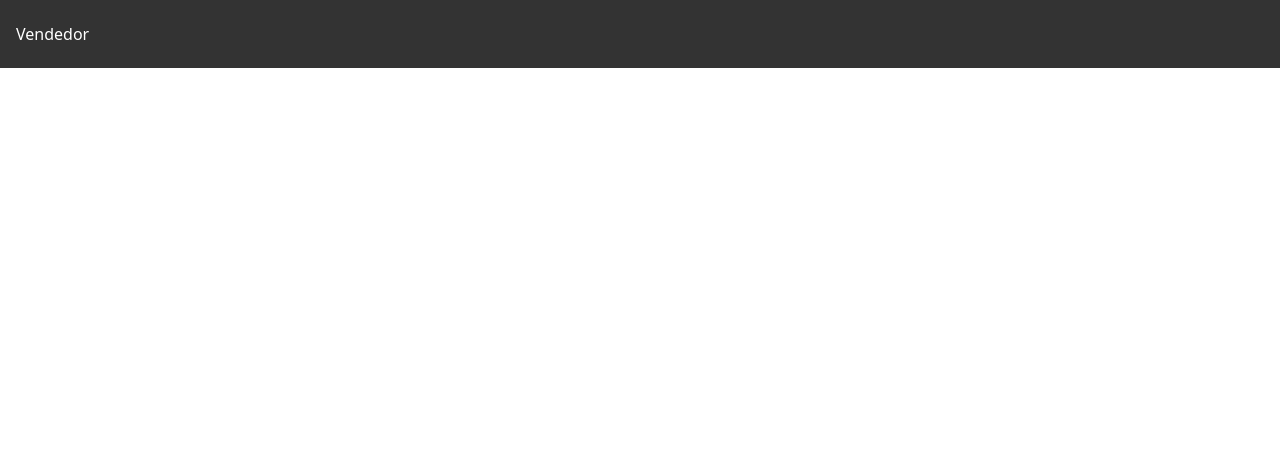
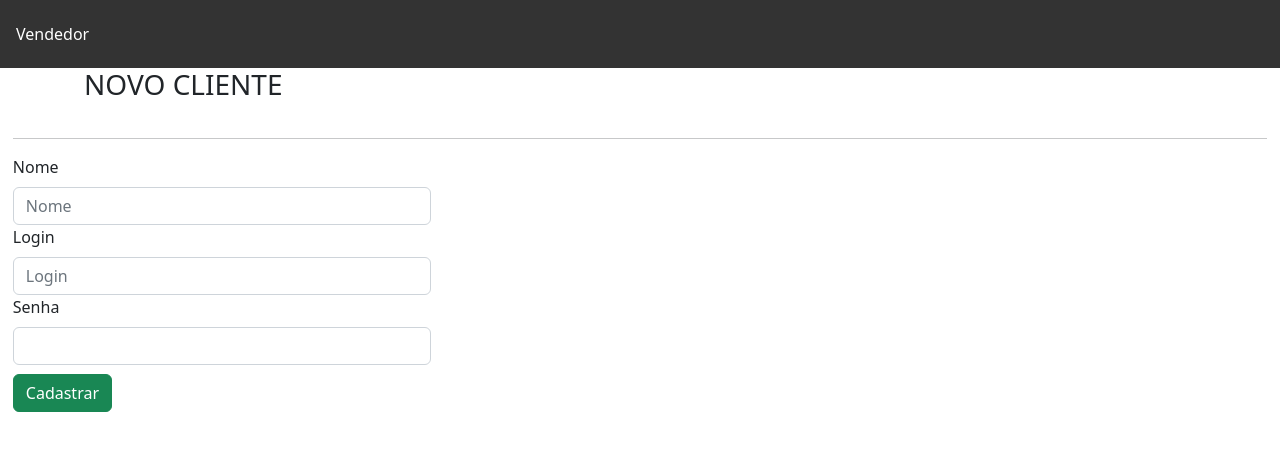
Before and after one commit to RaphaelCardoso123/SistemaVendasFront, a Vue app: page /cliente/cadastrar in a window 1280 px wide. Before the commit this address had no page. Shown: the top 450 px of the page. Built offline with nearby package versions, Linux system fonts and the light colour scheme.

Commit message:
Criando caminho para cliente

```diff
--- a/src/App.vue
+++ b/src/App.vue
@@ -1,11 +1,9 @@
 <script setup>
-
 </script>
 
 <link rel="stylesheet" href="https://cdnjs.cloudflare.com/ajax/libs/font-awesome/4.7.0/css/font-awesome.min.css"/>
 
 <template>
-
   <div class="navbar">
 
     <div class="dropdown">
@@ -20,7 +18,19 @@
     </div>
   </div>
 
-  <router-view />
+
+  <div class="dropdown">
+      <button class="dropbtn">Cliente
+        <i class="fa fa-caret-down"></i>
+      </button>
+      <div class="dropdown-content">
+        <router-link to="/cliente/listar">Listar</router-link>
+        <a href="#">Link 2</a>
+        <a href="#">Link 3</a>
+      </div>
+  </div>
+
+<router-view />
 
 </template>
 
--- /dev/null
+++ b/src/components/cliente/Atualizar.vue
@@ -0,0 +1,53 @@
+<template>
+    <h3>ATUALIZAR CLIENTE</h3>
+    <div class="form" style="padding: 1%;">
+        <hr/>
+        <div class="col-4">
+            <div>
+                <label class="form-label">Id</label>
+                <input type="text" disabled v-model="cliente.id" class="form-control" placeholder="Nome">
+            </div>
+            <div>
+                <label class="form-label">Nome</label>
+                <input type="text" required v-model="cliente.nome" class="form-control" placeholder="Nome">
+            </div>
+            <div>
+                <label class="form-label">Login</label>
+                <input type="text" v-model="cliente.login" class="form-control" placeholder="Login">
+            </div>
+            <div>
+                <label class="form-label">Senha</label>
+                <input type="password" required v-model="cliente.senha" class="form-control">
+            </div>
+            <button class="btn btn-success" @click="atualizarCliente" style="margin-top: 2%;">Atualizar</button>
+        </div>
+    </div>
+</template>
+<script>
+import ClienteDataService from '../../services/ClienteDataService';
+
+export default {
+    data() {
+        return {
+            cliente: { }
+        }
+    },
+    methods: {
+        obterCliente(id) {
+            ClienteDataService.obterPorId(id)
+                .then((response) => {
+                    this.cliente = response.data;
+                });
+        },
+        atualizarCliente() {
+            ClienteDataService.atualizar(this.cliente.id, this.cliente)
+                .then(() => {
+                    this.$router.push('listar');
+                });
+        }
+    },
+    mounted() {
+        this.obterCliente(this.$route.params.id);
+    }
+}
+</script>
--- /dev/null
+++ b/src/components/cliente/Cadastrar.vue
@@ -0,0 +1,50 @@
+<template>
+    <h3>NOVO CLIENTE</h3>
+    <div class="form" style="padding: 1%;">
+        <hr/>
+        <div class="col-4">
+            <div>
+                <label class="form-label">Nome</label>
+                <input type="text" required v-model="cliente.nome" class="form-control" placeholder="Nome">
+            </div>
+            <div>
+                <label class="form-label">Login</label>
+                <input type="text" required v-model="cliente.login" class="form-control" placeholder="Login">
+            </div>
+            <div>
+                <label class="form-label">Senha</label>
+                <input type="password" required v-model="cliente.senha" class="form-control">
+            </div>
+            <button class="btn btn-success" @click="cadastrarCliente" style="margin-top: 2%;">Cadastrar</button>
+        </div>
+    </div>
+</template>
+<script>
+import ClienteDataService from '../../services/ClienteDataService';
+
+export default {
+    data() {
+        return {
+            cliente: {
+                nome: '',
+                login: '',
+                senha: ''
+            }
+        }
+    },
+    methods: {
+        cadastrarCliente() {
+            var data = {
+                nome: this.cliente.nome,
+                login: this.cliente.login,
+                senha: this.cliente.senha
+            };
+
+            ClienteDataService.cadastrar(data)
+                .then(() => {
+                    this.$router.push('listar');
+                });
+        }
+    }
+}
+</script>
--- /dev/null
+++ b/src/components/cliente/Listar.vue
@@ -0,0 +1,60 @@
+<template>
+    <h3>LISTAGEM DE CLIENTES</h3>
+    <div class="col-7">
+        <hr/>
+        <table class="table table-striped">
+            <thead>
+                <tr>
+                    <th scope="col">Id</th>
+                    <th scope="col">Nome</th>
+                    <th scope="col">Login</th>
+                    <th scope="col">Ações</th>
+                </tr>
+            </thead>
+            <tbody>
+               <tr v-for="(cliente, index) in clientes" :key="index">
+                    <td>{{ cliente. id }}</td>
+                    <td>{{ cliente. nome }}</td>
+                    <td>{{ cliente. login }}</td>
+                    <td>
+                        <button class="btn btn-success" @click="editarCliente(cliente.id)">Editar</button>
+                        <button class="btn btn-danger" @click="excluirCliente(cliente)">Excluir</button>
+                    </td>
+               </tr>
+            </tbody>
+        </table>
+    </div>
+</template>
+
+<script>
+import ClienteDataService from '../../services/ClienteDataService';
+
+export default {
+    data() {
+        return {
+            clientes: []
+        }
+    },
+    methods: {
+        obterClientes() {
+            ClienteDataService.listar()
+                .then(response => {
+                    this.clientes = response.data;
+                });
+        },
+        editarCliente(id) {
+            this.$router.push('/cliente/' + id);
+        },
+        async excluirCliente(cliente) {
+            if (confirm(`Tem certeza que deseja excluir o cliente ${cliente.nome}?`)) {
+                await ClienteDataService.deletar(cliente.id);
+                this.obterClientes();
+            }
+        }
+    },
+    mounted() {
+        this.obterClientes();
+    }
+
+}
+</script>
--- /dev/null
+++ b/src/services/ClienteDataService.js
@@ -0,0 +1,26 @@
+import http from "../http-common";
+
+class ClienteDataService {
+
+    cadastrar(cliente) {      //CADASTRAR
+        return http.post('/cliente', cliente);
+    }
+
+    obterPorId(id) {           //CONSULTAR
+        return http.get(`/cliente/${id}`)
+    }
+
+    atualizar(id, cliente) {  //ATUALIZAR
+        return http.put(`/cliente/${id}`, cliente);
+    }
+
+    async deletar(id) {        //EXCLUIR
+        return await http.delete(`/cliente/${id}`)
+    }
+
+    listar() {                //LISTAR
+        return http.get ('/cliente/listar');
+    }
+}
+
+export default new ClienteDataService();
```
Also changed, not shown: src/router.js (+22 -1 lines).
